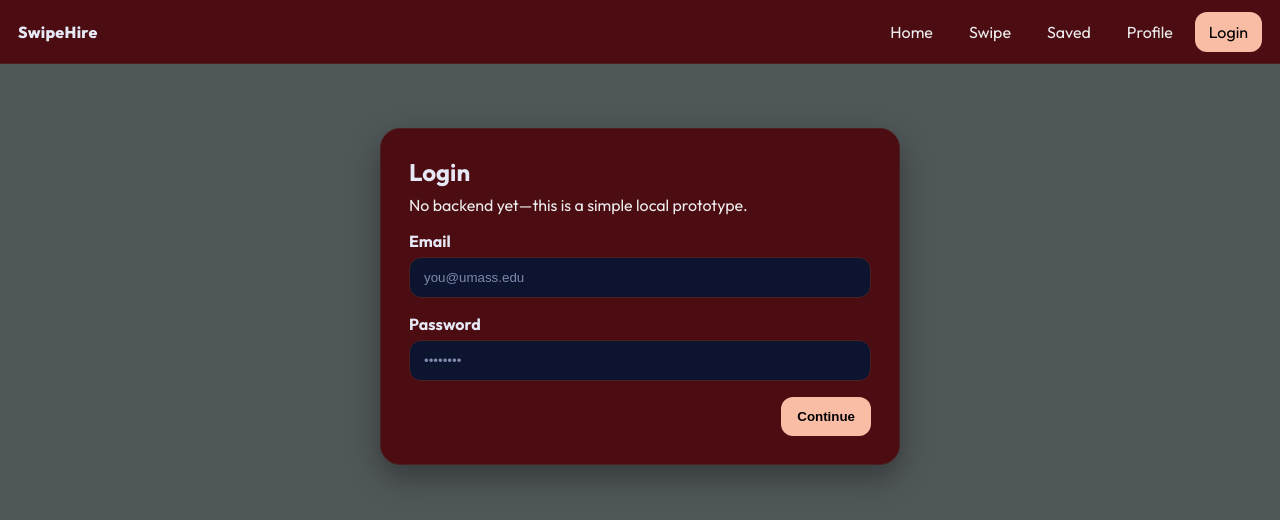
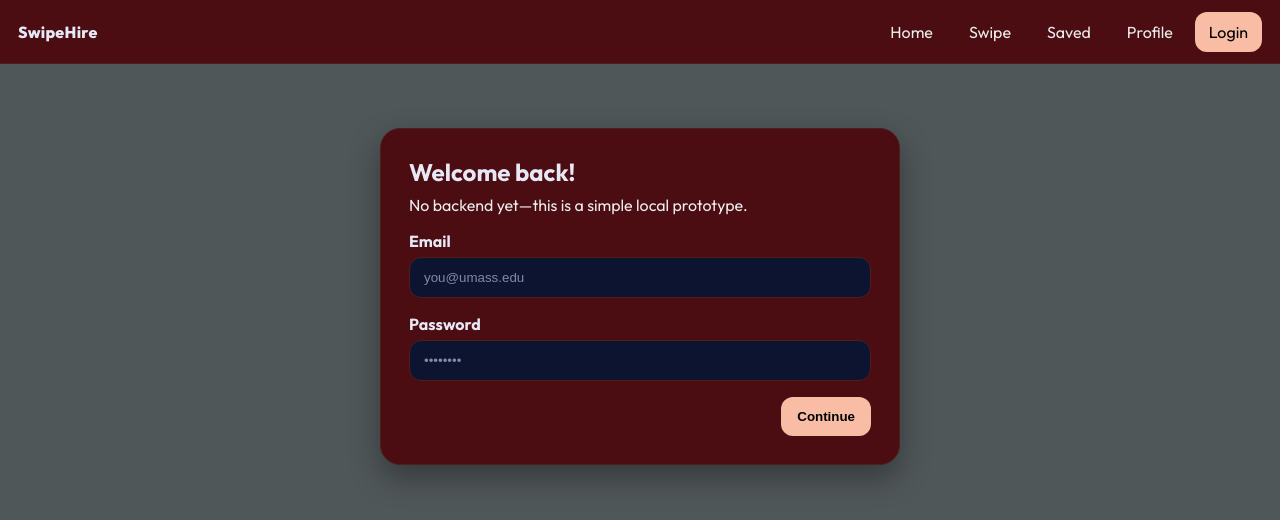
Before and after one commit to Grp11SwipeHire/SwipeHire, a React (Vite) app in the folder swipehire-frontend/: page /login in a window 1280 px wide. Shown: the top 520 px of the page. Built offline with nearby package versions, Linux system fonts and the light colour scheme.

Commit message:
style(login): text updated to say 'welcome back'

```diff
--- a/swipehire-frontend/src/pages/Login.jsx
+++ b/swipehire-frontend/src/pages/Login.jsx
@@ -20,7 +20,7 @@ export default function Login(){
     <div style={{ minHeight: '100vh', background: '#505759' }}>
       <div className="container">
         <div className="card card-lg" style={{ maxWidth: 520, margin: '40px auto' }}>
-          <h2>Login</h2>
+          <h2>Welcome back!</h2>
           <p className="muted" style={{ marginTop:0 }}>
             No backend yet—this is a simple local prototype.
           </p>
```
